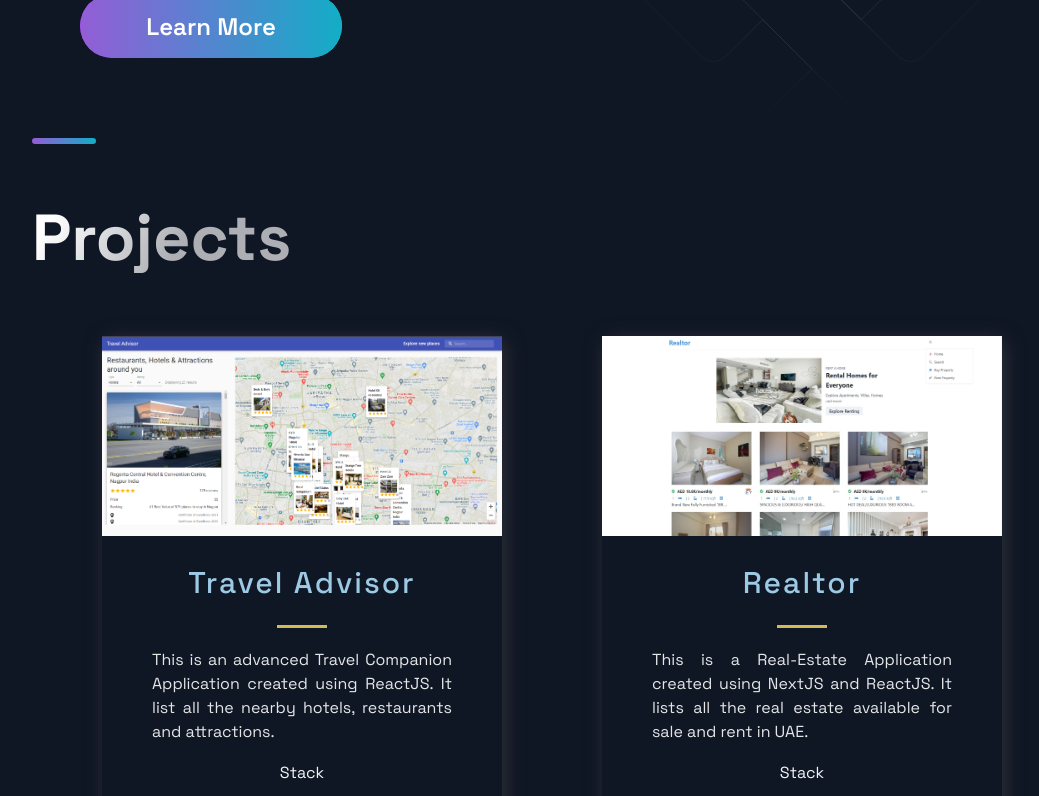
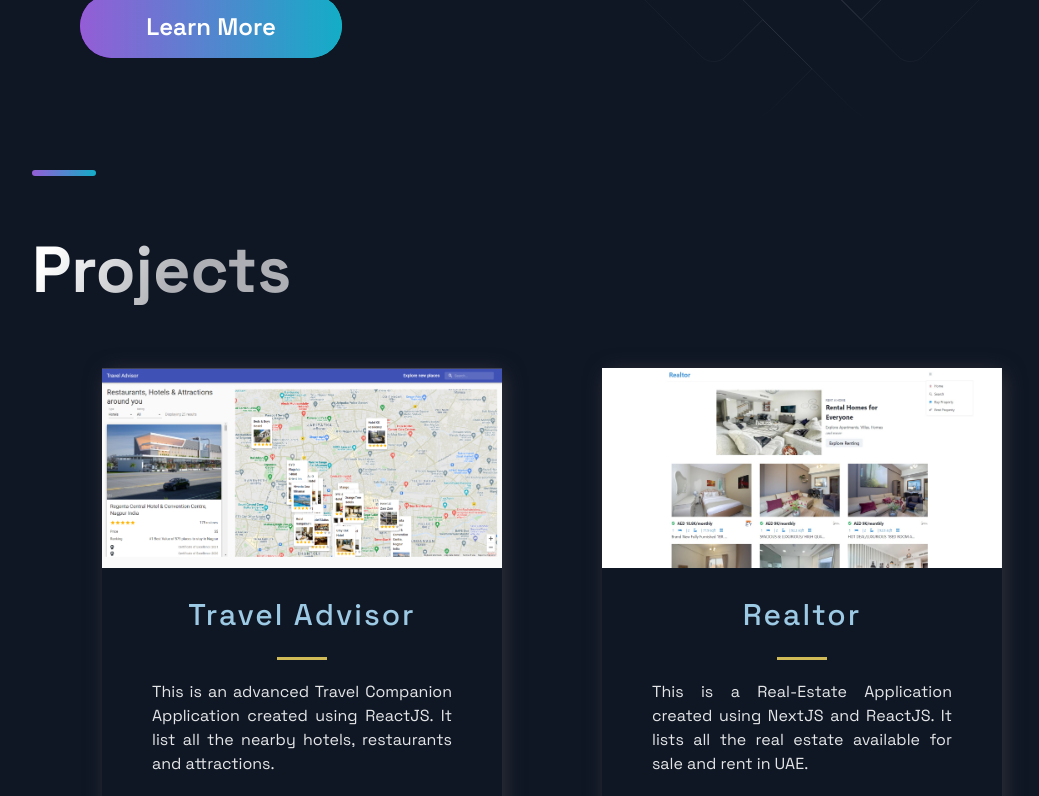
Before and after one commit to UtkarshPathrabe/Portfolio, a Next.js app: page / in a window 1280 px wide. Shown: the part 500-1296 px from the top of the page, without its empty margins (88-1127 px from the left). Built offline with nearby package versions, Linux system fonts and the light colour scheme.

Commit message:
Update Projects.js

```diff
--- a/src/components/Projects/Projects.js
+++ b/src/components/Projects/Projects.js
@@ -5,7 +5,7 @@ import { Section, SectionDivider, SectionTitle } from '../../styles/GlobalCompon
 import { projects } from '../../constants/constants';
 
 const Projects = () => (
-  <Section nopadding id='projects'>
+  <Section id='projects'>
     <SectionDivider />
     <SectionTitle main>Projects</SectionTitle>
     <GridContainer>
```
